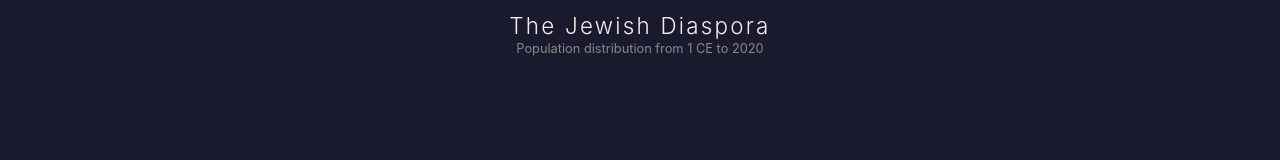
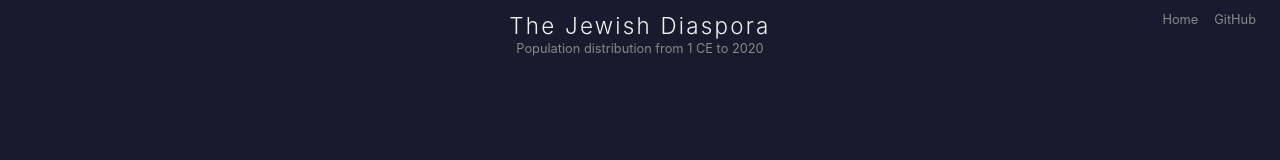
Before and after one commit to mzemel/jewish_chronology, a website built with Vite: page index.html in a window 1280 px wide. Shown: the top 160 px of the page. Built offline with nearby package versions, Linux system fonts and the light colour scheme; no server answers.

Commit message:
add links

```diff
--- a/index.html
+++ b/index.html
@@ -11,6 +11,10 @@
     <header>
       <h1>The Jewish Diaspora</h1>
       <p class="subtitle">Population distribution from 1 CE to 2020</p>
+      <nav id="header-links">
+        <a href="https://thebackend.dev" target="_blank">Home</a>
+        <a href="https://github.com/mzemel/jewish_chronology" target="_blank">GitHub</a>
+      </nav>
     </header>
 
     <div id="map-container">
--- a/src/style.css
+++ b/src/style.css
@@ -22,6 +22,26 @@ header {
   padding: 12px 24px;
   text-align: center;
   flex-shrink: 0;
+  position: relative;
+}
+
+#header-links {
+  position: absolute;
+  top: 12px;
+  right: 24px;
+  display: flex;
+  gap: 16px;
+}
+
+#header-links a {
+  color: #888;
+  text-decoration: none;
+  font-size: 0.8rem;
+  transition: color 0.15s;
+}
+
+#header-links a:hover {
+  color: #fff;
 }
 
 header h1 {
```
